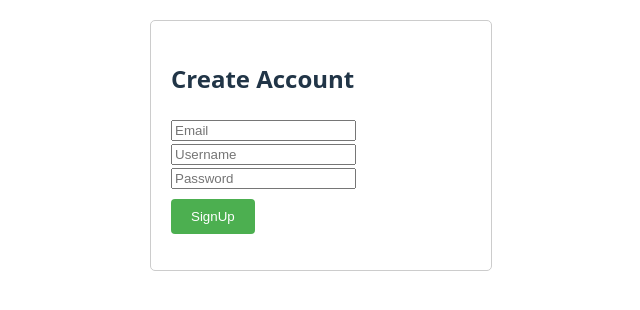
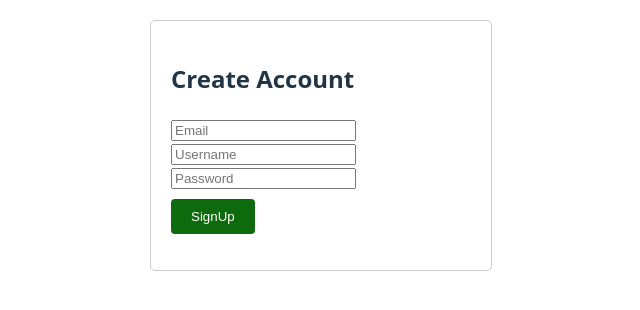
Before and after one commit to Leyley0323/MERN-Project, a React app in the folder frontend/: page /signup in a window 1280 px wide. Shown: the top 310 px of the page, without its empty margins (319-959 px from the left). Built offline with nearby package versions, Linux system fonts and the light colour scheme; the HTML template or start-up script is replaced by a standard one.

Commit message:
Change button background color to dark green

```diff
--- a/frontend/src/App.css
+++ b/frontend/src/App.css
@@ -35,7 +35,7 @@
 
 #loginDiv input[type="submit"],
 .buttons {
-  background-color: #4CAF50;
+  background-color: #0d6b0d;
   color: white;
   padding: 10px 20px;
   border: none;
@@ -45,7 +45,7 @@
 }
 
 .buttons:hover{
-  background-color: #45a049;
+  background-color: #0d6b0d;
   color: #09350b;
   opacity: .6;
   transform: translateY(-2px);
@@ -138,8 +138,9 @@
   border-radius: 5px;
 }
 
+
 #signupdiv input[type="submit"], .buttons {
-  background-color: #4CAF50;
+  background-color: #0d6b0d;
   color: white;
   padding: 10px 20px;
   border: none;
```
